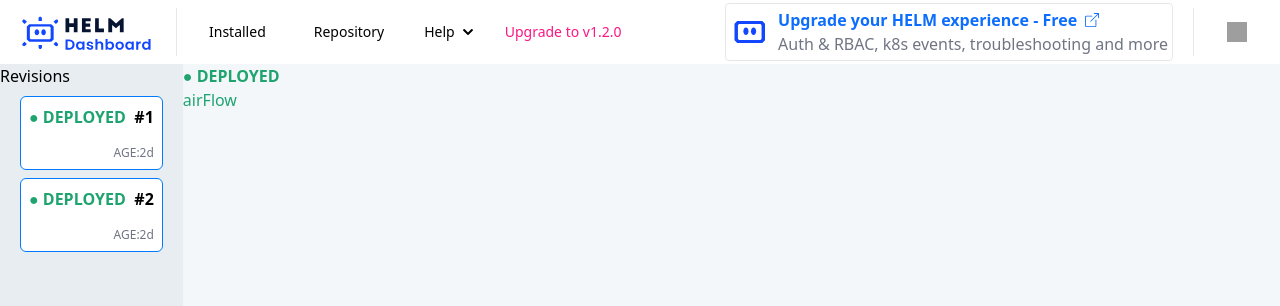
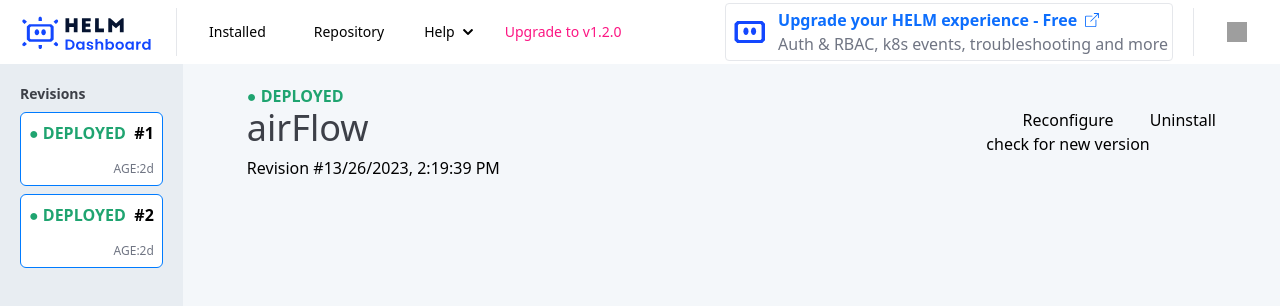
Before and after one commit to komodorio/helm-dashboard, a React (Vite) app in the folder dashboard/: page /revision in a window 1280 px wide. Shown: the top 306 px of the page. Built offline with nearby package versions, Linux system fonts and the light colour scheme; grey boxes are pictures that could not be loaded.

Commit message:
Init revision details

```diff
--- a/dashboard/src/components/RevisionDetails.tsx
+++ b/dashboard/src/components/RevisionDetails.tsx
@@ -2,9 +2,22 @@ import React from "react";
 
 function RevisionDetails() {
   return (
-    <div className="flex flex-col">
-        <span className="text-[#1FA470] font-semibold">● DEPLOYED</span>
-        <span className="text-[#1FA470]">airFlow</span>
+    <div className="flex flex-col px-16 pt-5">
+      <span className="text-[#1FA470] font-semibold">● DEPLOYED</span>
+      <div className="flex justify-between">
+        <span className="text-[#3d4048] text-4xl">airFlow</span>
+        <div className="flex flex-row items-start">
+          <div className="flex flex-col">
+            <button>Reconfigure</button>
+            <a>check for new version</a>
+          </div>
+          <button>Uninstall</button>
+        </div>
+      </div>
+      <div>
+        <label>Revision #1</label>
+        <label>3/26/2023, 2:19:39 PM</label>
+      </div>
     </div>
   );
 }
--- a/dashboard/src/pages/Revision.tsx
+++ b/dashboard/src/pages/Revision.tsx
@@ -5,7 +5,7 @@ function Revision() {
   return (
     <div className="flex">
       <div className="flex flex-col gap-2 w-1/6 h-screen bg-[#E8EDF2]">
-        <label>Revisions</label>
+        <label className="mt-5 mx-5 text-sm text-[#3D4048] font-semibold">Revisions</label>
         <RevisionsList />
       </div>
 
```
